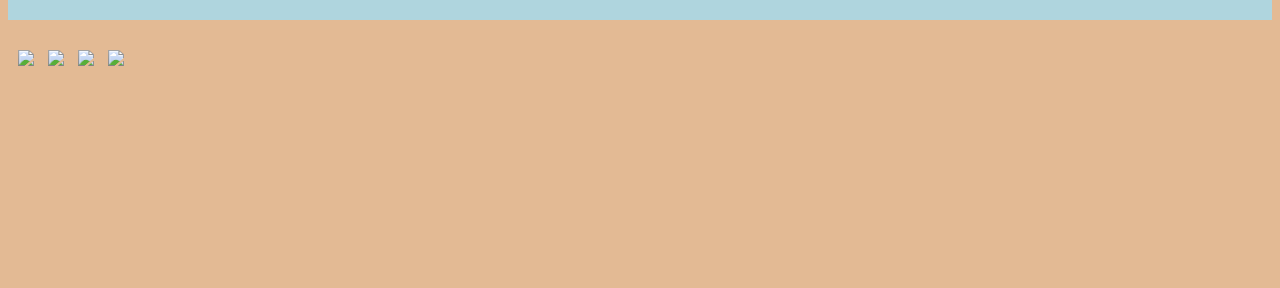
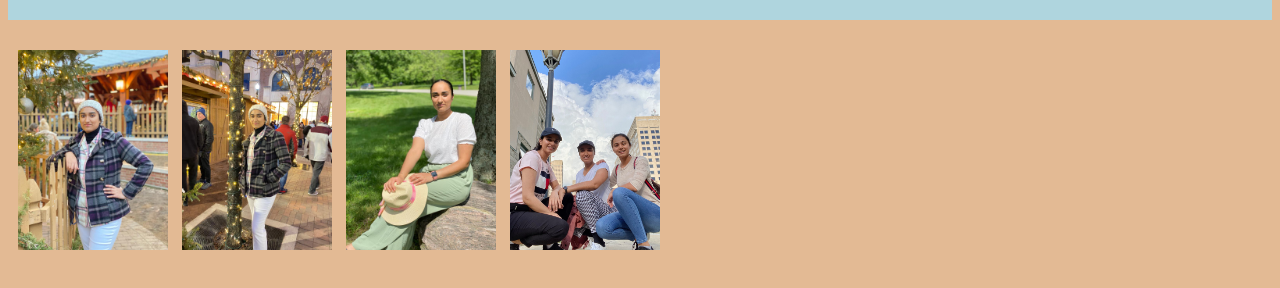
Before and after one commit to Gill-Pixel/WebsiteWeek5, a plain HTML site: page products.html in a window 1280 px wide. Shown: the part 68-356 px from the top of the page. Drawn offline with Linux system fonts and the light colour scheme.

Commit message:
Update products.html

```diff
--- a/products.html
+++ b/products.html
@@ -49,10 +49,10 @@
         <a href="products.html" style="margin: 20px; color: #871A2A; text-decoration: none">Products</a>
     </nav>
     <div class="img">
-        <img class="img1" src="images2/IMG-20211223-WA0037.jpg">
-        <img class="img2" src="images2/IMG-20211223-WA0014.jpg">
-        <img class="img3" src="images2/IMG-20220531-WA0007.jpg">
-        <img class="img4" src="images2/IMG_7041.jpg">
+        <img class="img1" src="./IMG-20211223-WA0037.jpg">
+        <img class="img2" src="./IMG-20211223-WA0014.jpg">
+        <img class="img3" src="./IMG-20220531-WA0007.jpg">
+        <img class="img4" src="./IMG_7041.jpg">
 
     </div>
 
```
